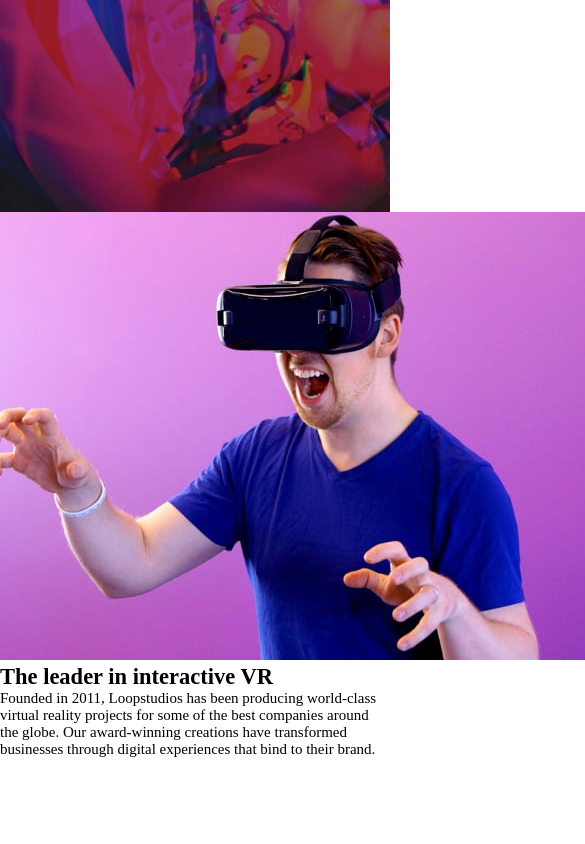
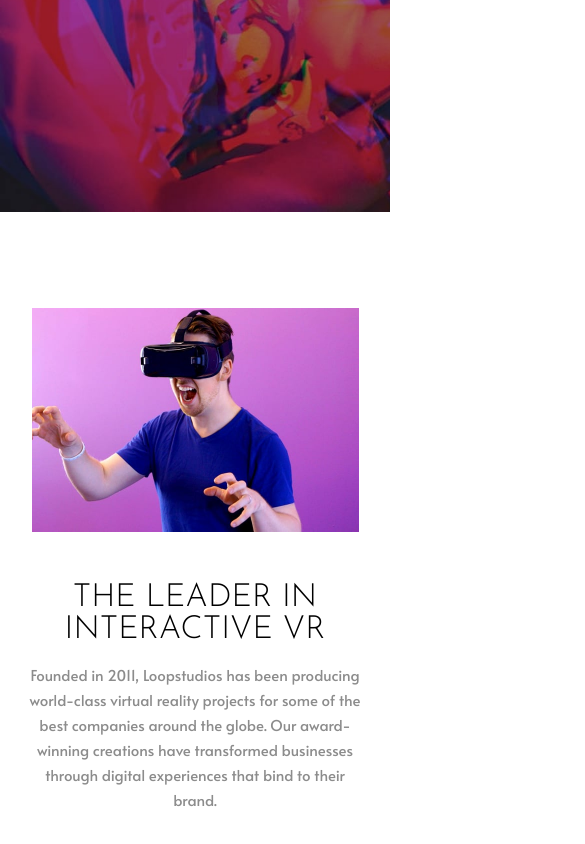
Before and after one commit to CESAR-JARAMILLO/Loopstudios, a plain HTML site: page index.html in a window 390 px wide. Shown: the part 632-1476 px from the top of the page, 585 px wide, since content can reach past the window. Before the commit the page ends 1390 px from the top, so only its background shows below. Drawn offline with Linux system fonts and the light colour scheme.

Commit message:
styled details section - mobile

```diff
--- a/style.css
+++ b/style.css
@@ -1,4 +1,4 @@
-@import url('https://fonts.googleapis.com/css2?family=Josefin+Sans:wght@300&display=swap');
+@import url('https://fonts.googleapis.com/css2?family=Alata&family=Josefin+Sans:wght@300&display=swap');
 
 :root {
   --white: hsl(0, 0%, 100%);
@@ -15,6 +15,7 @@
 
 body {
   font-size: 15px;
+  font-family: 'Alata', sans-serif;
 }
 
 header {
@@ -82,3 +83,36 @@ header
   margin: 0 24px;
   border: 1px solid var(--white);
 }
+
+.details-section {
+  /* height: 100vh; */
+  display: flex;
+  align-items: center;
+  justify-content: center;
+}
+
+.details-section
+.details-card {
+  margin: 96px 24px;
+  text-align: center;
+}
+
+.details-section
+img {
+  height: 224px;
+}
+
+.details-section
+h2 {
+  font-family: 'Josefin Sans', sans-serif;
+  font-size: 32px;
+  font-weight: 300;
+  text-transform: uppercase;
+  margin: 46px 0 16px 0;
+}
+
+.details-section
+p {
+  line-height: 25px;
+  color: var(--dark-gray);
+}
```
